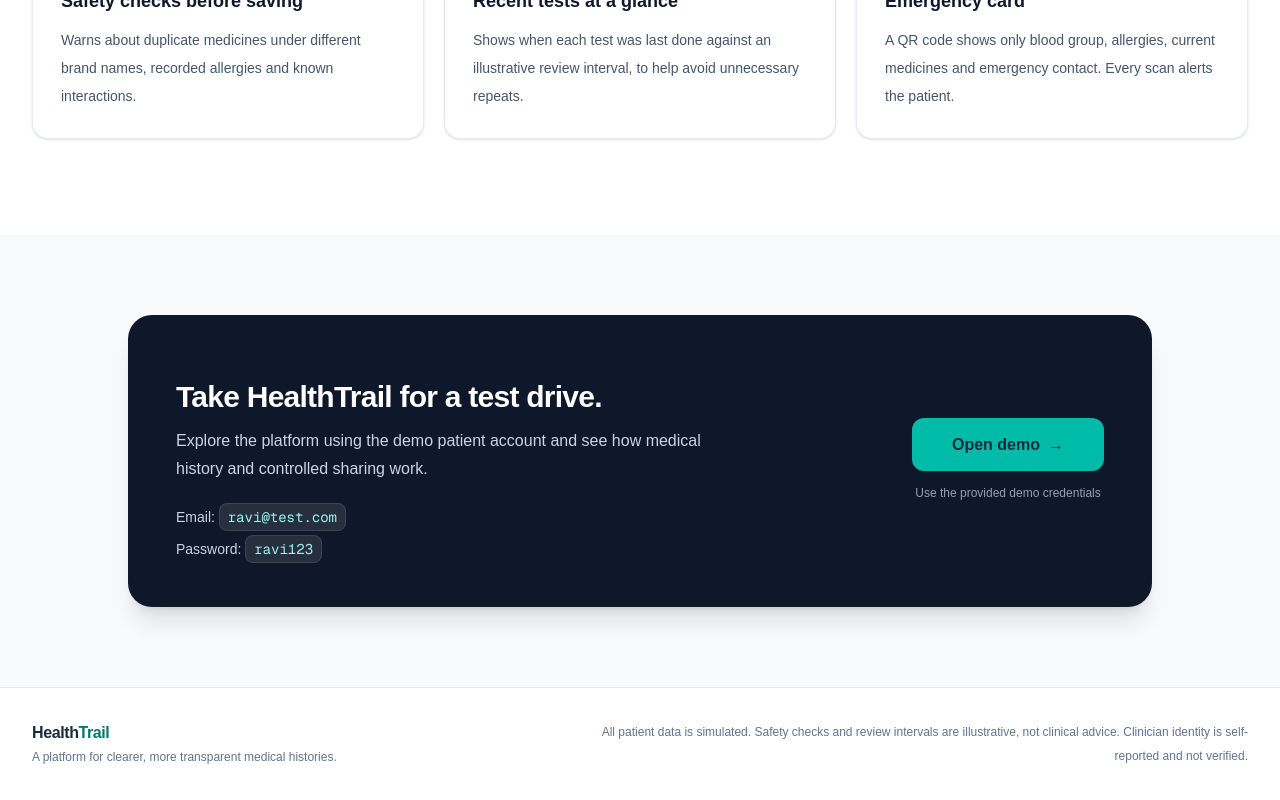
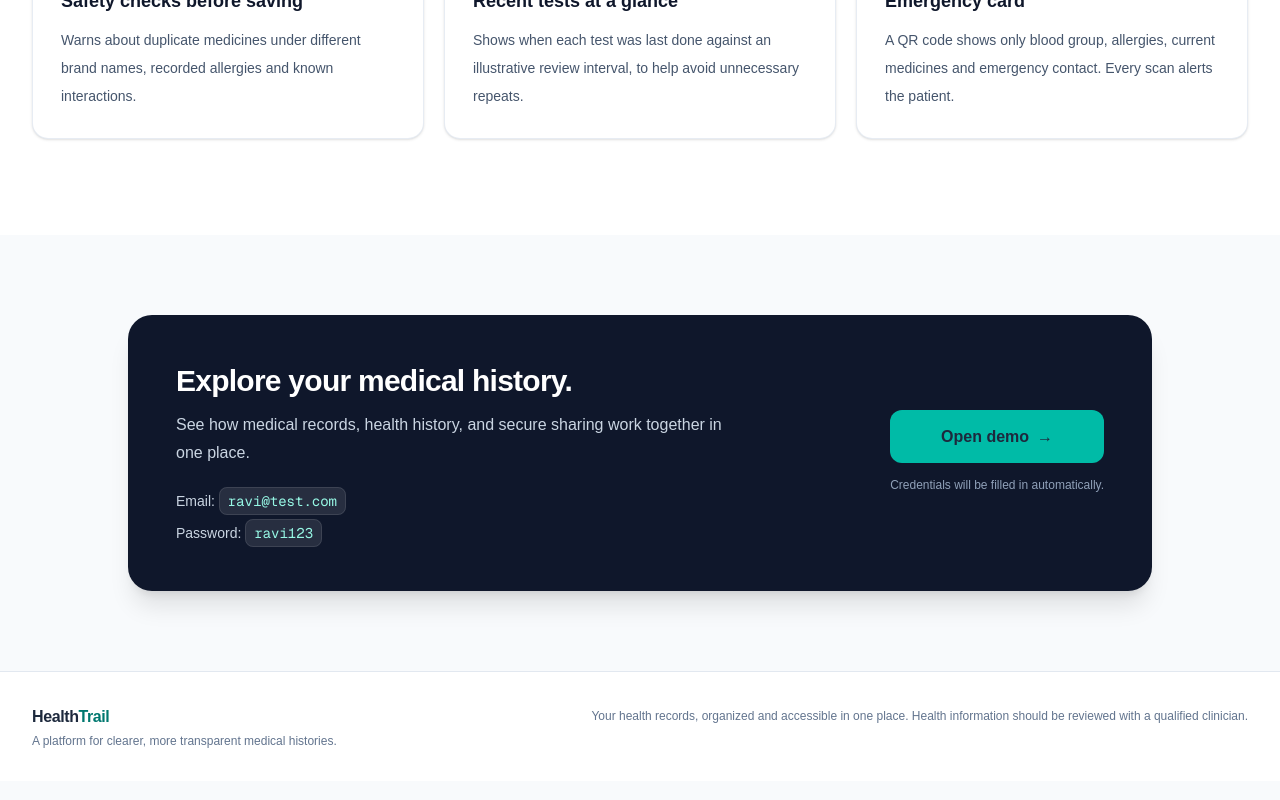
Before and after one commit to Charan-dev247/HealthTrail, a Next.js app: page / in a window 1280 px wide. Shown: the part 1597-2397 px from the top of the page. Built offline with nearby package versions, Linux system fonts and the light colour scheme.

Commit message:
Demo Updated

```diff
--- a/app/login/page.tsx
+++ b/app/login/page.tsx
@@ -1,12 +1,15 @@
 
 "use client";
-import { useState } from "react";
-import { useRouter } from "next/navigation";
+import { useEffect, useState, Suspense } from "react";
+import { useRouter, useSearchParams } from "next/navigation";
 import { createClient } from "@/lib/supabase/client";
 
-export default function LoginPage() {
+function LoginForm() {
   const supabase = createClient();
   const router = useRouter();
+  const searchParams = useSearchParams();
+  const isDemo = searchParams.get("demo") === "true";
+
   const [mode, setMode] = useState<"signin" | "signup">("signin");
   const [fullName, setFullName] = useState("");
   const [email, setEmail] = useState("");
@@ -14,16 +17,31 @@ export default function LoginPage() {
   const [error, setError] = useState("");
   const [loading, setLoading] = useState(false);
 
+  useEffect(() => {
+    if (isDemo) {
+      setMode("signin");
+      setEmail("ravi@test.com");
+      setPassword("ravi123");
+    }
+  }, [isDemo]);
+
   async function handleSubmit(e: React.FormEvent) {
     e.preventDefault();
     setError("");
     setLoading(true);
+
     const { error } =
       mode === "signup"
-        ? await supabase.auth.signUp({ email, password, options: { data: { full_name: fullName } } })
+        ? await supabase.auth.signUp({
+            email,
+            password,
+            options: { data: { full_name: fullName } },
+          })
         : await supabase.auth.signInWithPassword({ email, password });
+
     setLoading(false);
     if (error) return setError(error.message);
+
     router.push("/dashboard");
     router.refresh();
   }
@@ -63,6 +81,12 @@ export default function LoginPage() {
                 : "Create your account to start organizing your medical history."}
             </p>
           </div>
+
+          {isDemo && mode === "signin" && (
+            <div className="rounded-xl border border-teal-200 bg-teal-50 px-4 py-3 text-sm text-teal-800">
+              Demo credentials have been filled in. Click Sign in to continue.
+            </div>
+          )}
 
           {mode === "signup" && (
             <div className="space-y-2">
@@ -120,6 +144,7 @@ export default function LoginPage() {
           )}
 
           <button
+            type="submit"
             disabled={loading}
             className="flex w-full items-center justify-center gap-2 rounded-xl bg-teal-700 px-5 py-3.5 font-semibold text-white shadow-md shadow-teal-900/10 transition hover:-translate-y-0.5 hover:bg-teal-800 hover:shadow-lg focus-visible:outline-2 focus-visible:outline-offset-2 focus-visible:outline-teal-700 disabled:cursor-not-allowed disabled:opacity-50 disabled:hover:translate-y-0"
           >
@@ -141,7 +166,16 @@ export default function LoginPage() {
             <button
               type="button"
               className="font-semibold text-teal-700 underline-offset-4 transition hover:text-teal-900 hover:underline"
-              onClick={() => setMode(mode === "signin" ? "signup" : "signin")}
+              onClick={() => {
+                const nextMode = mode === "signin" ? "signup" : "signin";
+                setMode(nextMode);
+                setError("");
+
+                if (nextMode === "signup" && isDemo) {
+                  setEmail("");
+                  setPassword("");
+                }
+              }}
             >
               {mode === "signin" ? "Create an account" : "Sign in instead"}
             </button>
@@ -166,3 +200,17 @@ export default function LoginPage() {
     </main>
   );
 }
+
+export default function LoginPage() {
+  return (
+    <Suspense
+      fallback={
+        <main className="flex min-h-screen items-center justify-center bg-slate-50">
+          <p className="text-sm text-slate-500">Loading sign-in...</p>
+        </main>
+      }
+    >
+      <LoginForm />
+    </Suspense>
+  );
+}
--- a/app/page.tsx
+++ b/app/page.tsx
@@ -245,12 +245,12 @@ export default function Home() {
         <div className="mx-auto max-w-5xl overflow-hidden rounded-3xl bg-slate-900 shadow-xl">
           <div className="grid gap-8 p-7 sm:p-10 lg:grid-cols-[1fr_auto] lg:items-center lg:p-12">
             <div>
-              <h2 className="mt-4 text-2xl font-bold tracking-tight text-white sm:text-3xl">
-                Take HealthTrail for a test drive.
+              <h2 className="text-2xl font-bold tracking-tight text-white sm:text-3xl">
+                Explore your medical history.
               </h2>
               <p className="mt-3 max-w-xl leading-7 text-slate-300">
-                Explore the platform using the demo patient account and see
-                how medical history and controlled sharing work.
+                See how medical records, health history, and secure sharing work
+                together in one place.
               </p>
 
               <div className="mt-6 space-y-3">
@@ -271,13 +271,13 @@ export default function Home() {
 
             <div className="flex flex-col gap-3 lg:min-w-48">
               <Link
-                href="/login"
-                className="inline-flex items-center justify-center gap-2 rounded-xl bg-teal-500 px-6 py-3.5 font-semibold text-white transition hover:bg-teal-400"
+                href="/login?demo=true"
+                className="inline-flex items-center justify-center gap-2 rounded-xl bg-teal-500 px-6 py-3.5 font-semibold text-slate-950 transition hover:bg-teal-400 focus-visible:outline-2 focus-visible:outline-offset-2 focus-visible:outline-teal-300"
               >
                 Open demo <span aria-hidden="true">→</span>
               </Link>
               <p className="text-center text-xs leading-5 text-slate-400">
-                Use the provided demo credentials
+                Credentials will be filled in automatically.
               </p>
             </div>
           </div>
@@ -296,9 +296,8 @@ export default function Home() {
             </p>
           </div>
           <p className="max-w-2xl text-xs leading-6 text-slate-500 sm:text-right">
-            All patient data is simulated.
-            Safety checks and review intervals are illustrative, not clinical
-            advice. Clinician identity is self-reported and not verified.
+            Your health records, organized and accessible in one place.
+            Health information should be reviewed with a qualified clinician.
           </p>
         </div>
       </footer>
```
